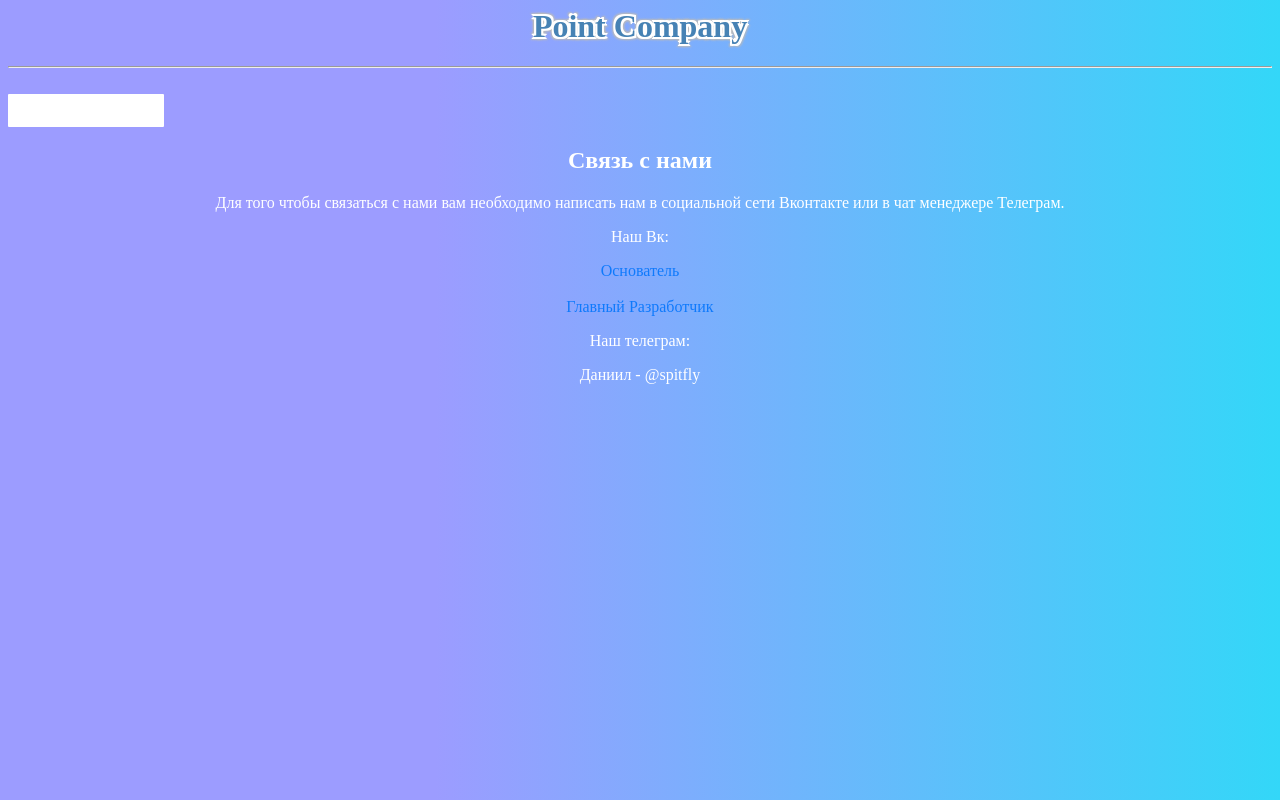
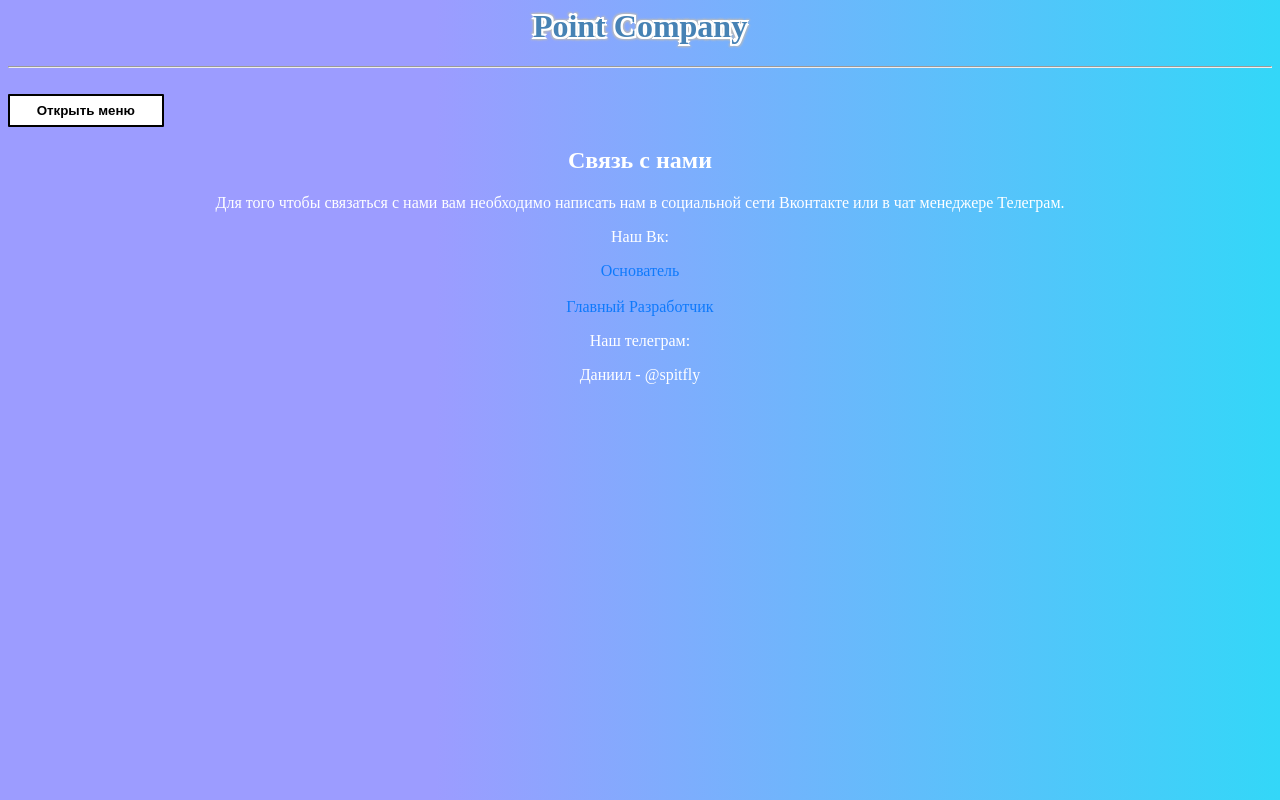
Before and after one commit to DanOS2/pointcompany, a plain HTML site: page contact.html in a window 1280 px wide. In both pictures the pointer is over the button "Открыть меню". Drawn offline with Linux system fonts and the light colour scheme.

Commit message:
Update contact.html

```diff
--- a/contact.html
+++ b/contact.html
@@ -92,7 +92,8 @@ background: linear-gradient(90deg, rgba(156,156,255,1) 34%, rgba(51,215,248,1) 1
 								  background: rgba(255,255,255,.2);
 
 								}
-								#sidb:hover { background: white; }
+								#sidb:hover { background: white; color: black; }
+								#sidb:active { background: rgba(255,255,255,.2); color: white; }
 				</style>
 </head>
 <body>
```
